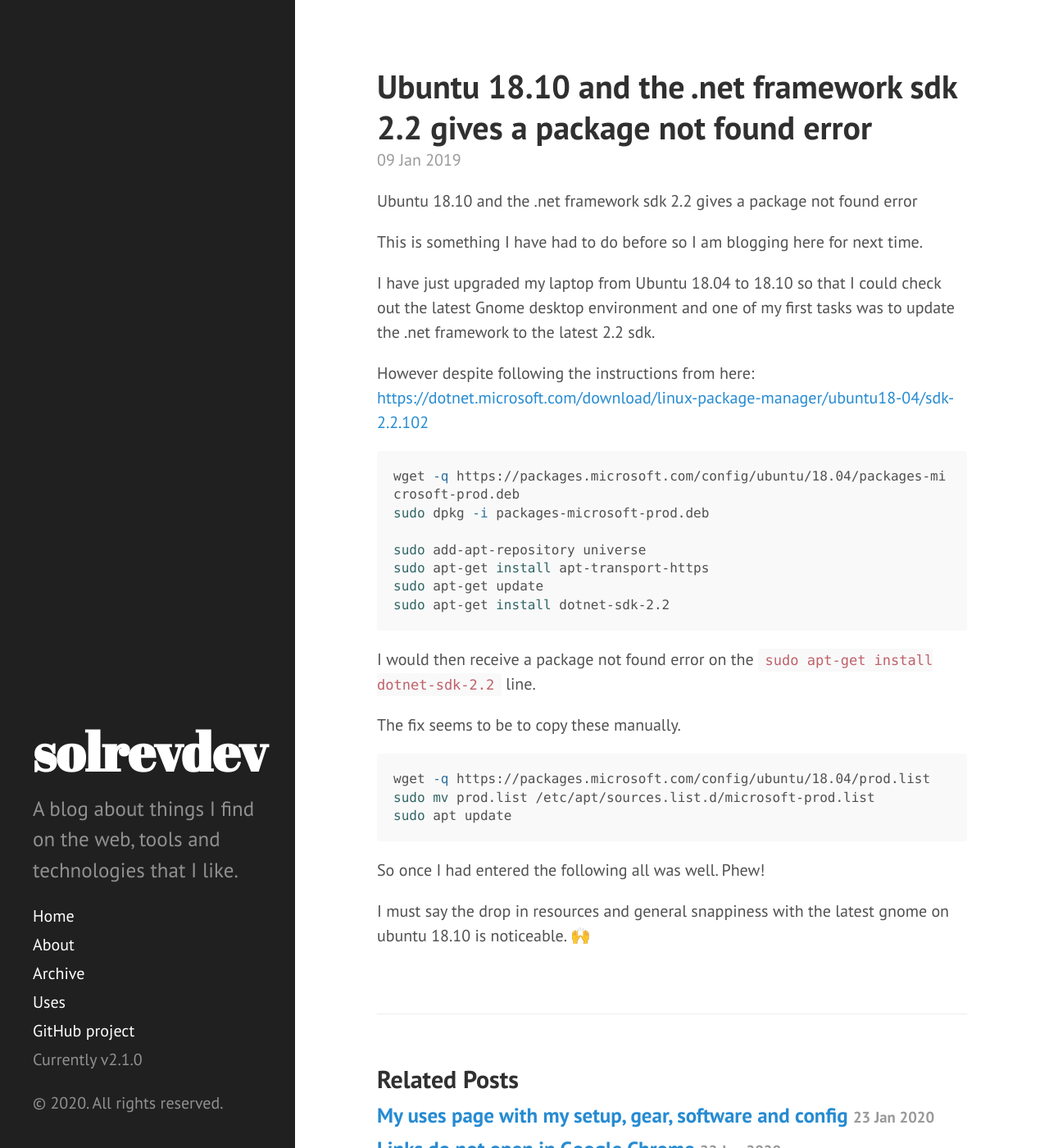
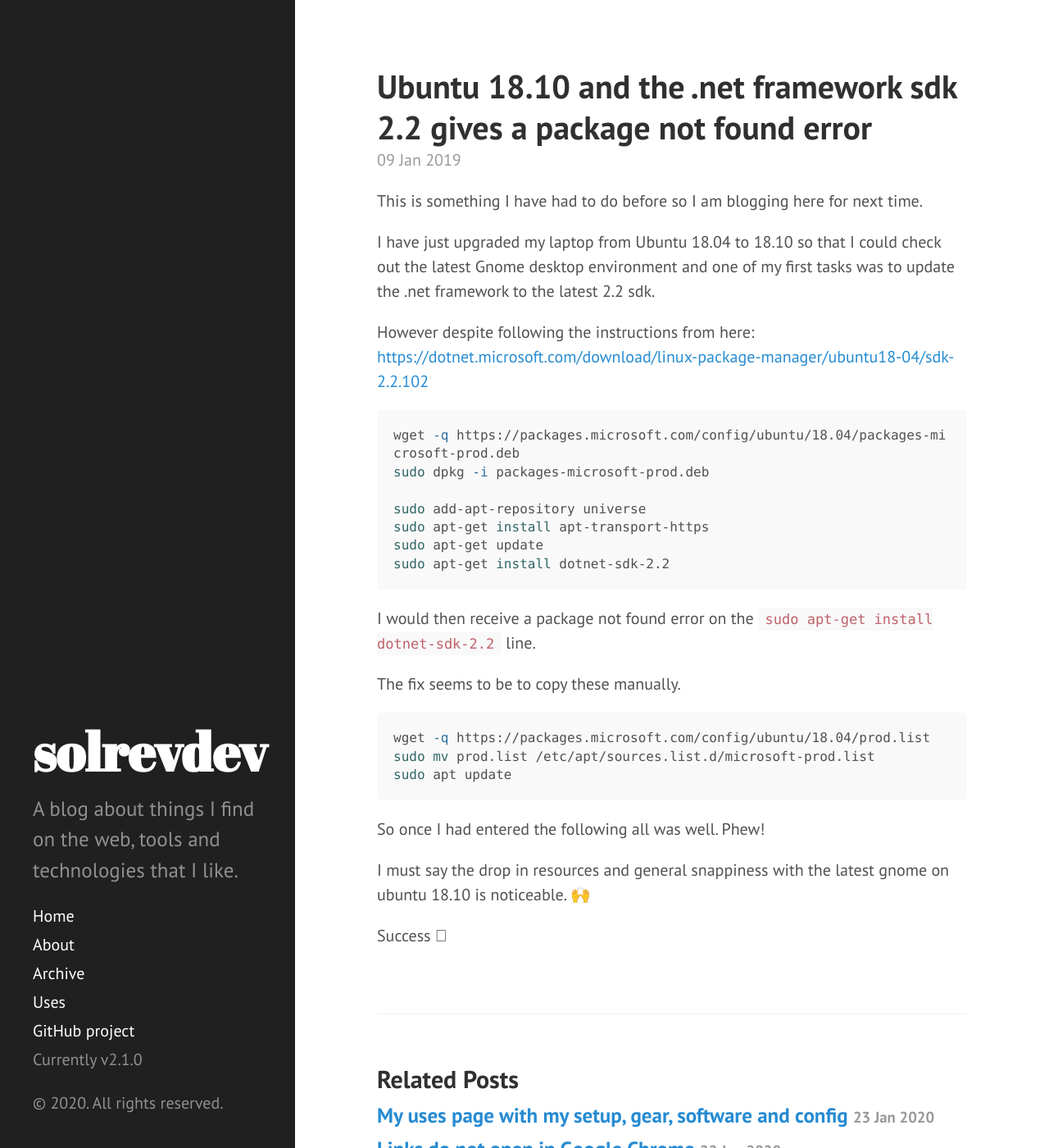
Before and after one commit to solrevdev/solrevdev.github.io, a Jekyll site: the page built from _posts/2019-01-09-ubuntu-18.10-netcore-sdk-2.2-ubuntu-package-not-found.md, in a window 1280 px wide and 1400 px high. Shown: the whole window at 82% size. Built offline with Jekyll 4.4.1, drawn with Linux system fonts in a browser that asks for light colours.

Commit message:
Update 2019-01-09-ubuntu-18.10-netcore-sdk-2.2-ubuntu-package-not-found.md

```diff
--- a/_posts/2019-01-09-ubuntu-18.10-netcore-sdk-2.2-ubuntu-package-not-found.md
+++ b/_posts/2019-01-09-ubuntu-18.10-netcore-sdk-2.2-ubuntu-package-not-found.md
@@ -1,16 +1,15 @@
 ---
 layout: post
-title: "Ubuntu 18.10 and the .net framework sdk 2.2 gives a package not found error"
-author: "John Smith"
+title: Ubuntu 18.10 and the .net framework sdk 2.2 gives a package not found error
+author: John Smith
 tags:
-- "#dotnetcore"
-- "#aspnetcore"
-- "#ubuntu"
-- "#sdk"
-- "#bitbucketpiplines"
+  - '#dotnetcore'
+  - '#aspnetcore'
+  - '#ubuntu'
+  - '#sdk'
+  - '#bitbucketpiplines'
+published: true
 ---
-
-Ubuntu 18.10 and the .net framework sdk 2.2 gives a package not found error
 
 This is something I have had to do before so I am blogging here for next time.
 
@@ -41,3 +40,5 @@ sudo apt update
 So once I had entered the following all was well. Phew!
 
 I must say the drop in resources and general snappiness with the latest gnome on ubuntu 18.10 is noticeable.  🙌
+
+Success 
```
